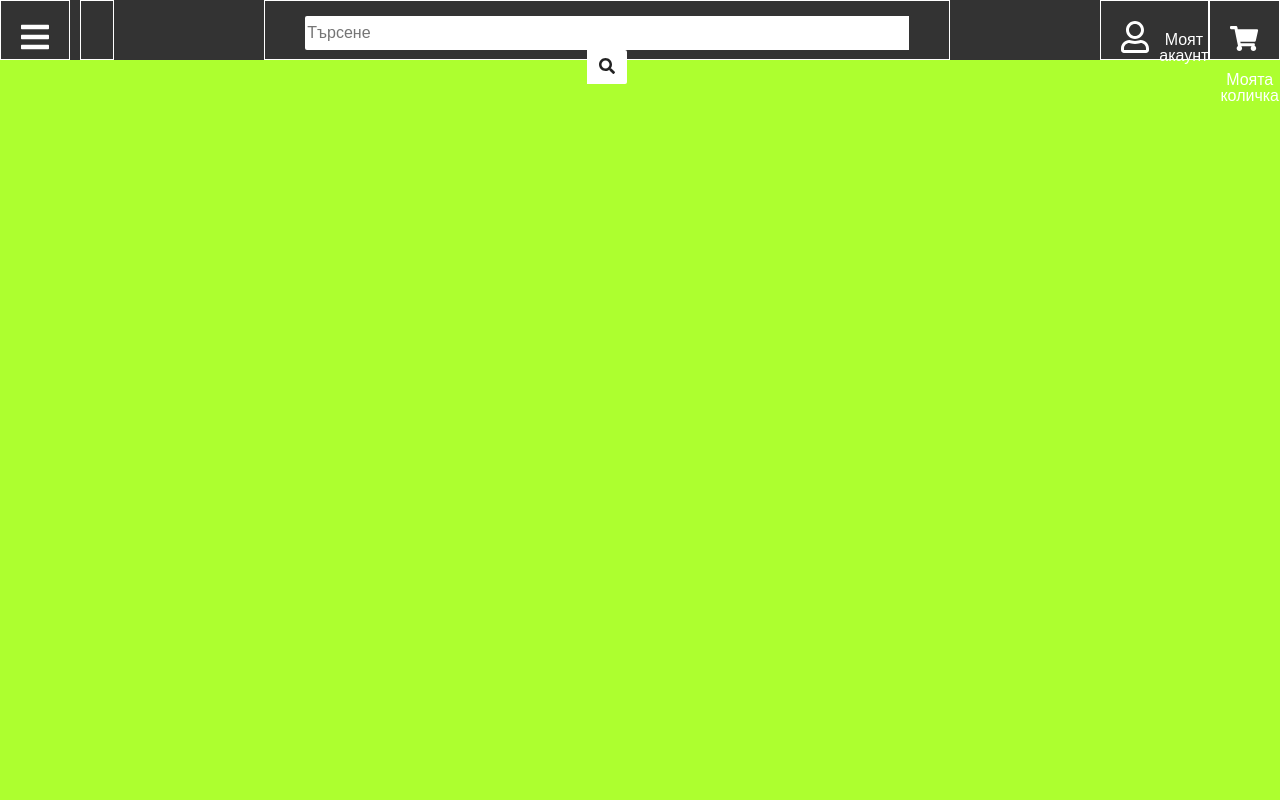
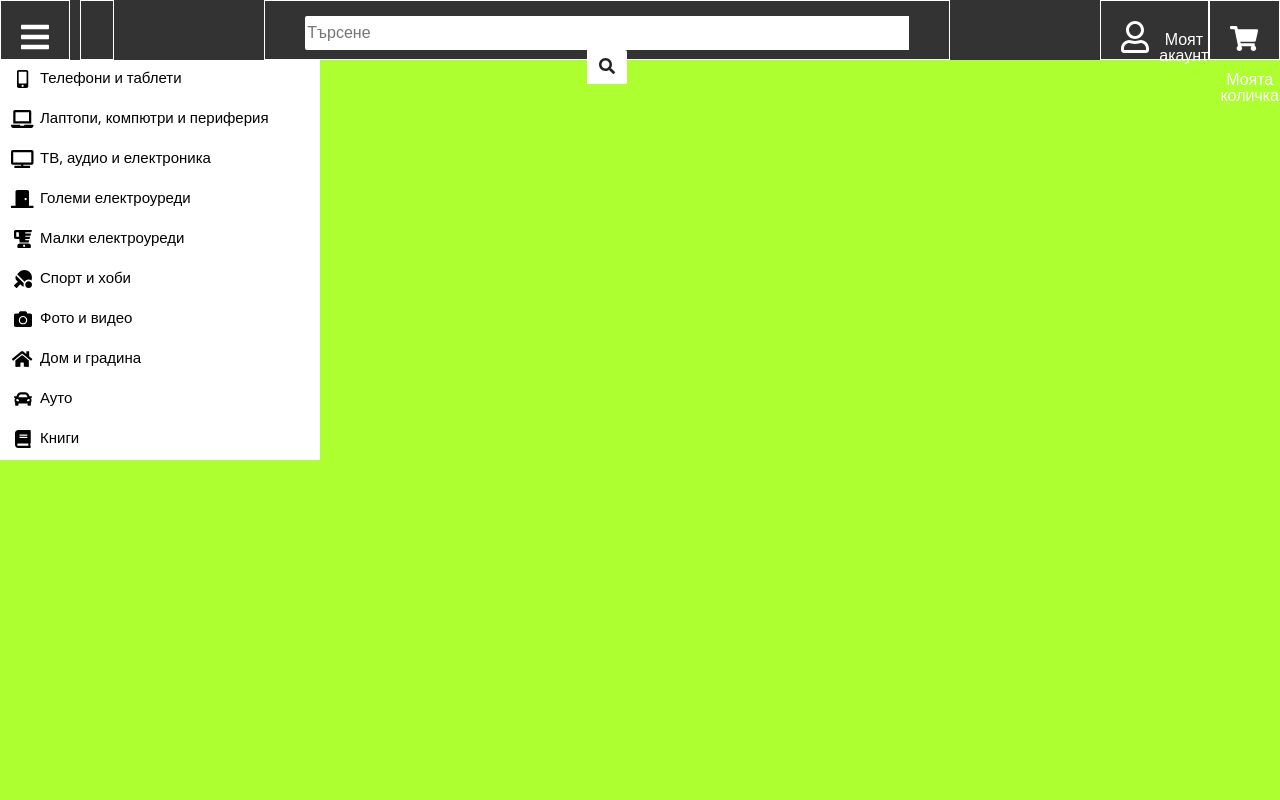
Before and after one commit to YalchanNiyaziev/eStore-client, a React (Create React App) app: page / in a window 1280 px wide. Shown: the top 800 px of the page. Built offline with nearby package versions, Linux system fonts and the light colour scheme.

Commit message:
add menu navigation component

```diff
--- a/src/App.css
+++ b/src/App.css
@@ -1,3 +1,6 @@
+@import "./style/reset.css";
+@import url('https://fonts.googleapis.com/css2?family=Open+Sans&display=swap');
 .App {
   text-align: center;
+  font-family: 'Open Sans',sans-serif;
 }
--- a/src/components/Main.js
+++ b/src/components/Main.js
@@ -1,10 +1,79 @@
 import React from 'react';
 import '../style/HomeMain.css'
+import MenuNavigation from "./MenuNavigation";
+import {faMobileAlt} from "@fortawesome/free-solid-svg-icons/faMobileAlt";
+import {faTv} from "@fortawesome/free-solid-svg-icons/faTv";
+import {faLaptop} from "@fortawesome/free-solid-svg-icons/faLaptop";
+import {faDoorClosed} from "@fortawesome/free-solid-svg-icons/faDoorClosed";
+import {faBlender} from "@fortawesome/free-solid-svg-icons/faBlender";
+import {faBook} from "@fortawesome/free-solid-svg-icons/faBook";
+import {faTableTennis} from "@fortawesome/free-solid-svg-icons/faTableTennis";
+import {faCamera} from "@fortawesome/free-solid-svg-icons/faCamera";
+import {faCar} from "@fortawesome/free-solid-svg-icons/faCar";
+import {faHome} from "@fortawesome/free-solid-svg-icons/faHome";
+
+function createMenuElements() {
+    const menuNavElements = [];
+    const phoneAndTabletsElement = {
+        icon: faMobileAlt,
+        text: "Телефони и таблети"
+    };
+    const laptopsAndPcElement = {
+        icon: faLaptop,
+        text: "Лаптопи, компютри и периферия"
+    };
+    const tvAudioAndElectronicsElement = {
+        icon: faTv,
+        text: "ТВ, аудио и електроника"
+    };
+    const appliancesElement = {
+        icon: faDoorClosed,
+        text: "Големи електроуреди"
+    };
+    const smallAppliancesElement = {
+        icon: faBlender,
+        text: "Малки електроуреди"
+    };
+
+    const sportElement = {
+        icon: faTableTennis,
+        text: "Спорт и хоби"
+    };
+    const photoAndVideoElement = {
+        icon: faCamera,
+        text: "Фото и видео"
+    };
+    const homeElement={
+        icon:faHome,
+        text:"Дом и градина"
+    }
+    const automativeElement = {
+        icon: faCar,
+        text: "Ауто"
+    };
+    const booksElement = {
+        icon: faBook,
+        text: "Книги"
+    }
+    menuNavElements.push(phoneAndTabletsElement);
+    menuNavElements.push(laptopsAndPcElement);
+    menuNavElements.push(tvAudioAndElectronicsElement);
+    menuNavElements.push(appliancesElement);
+    menuNavElements.push(smallAppliancesElement);
+    menuNavElements.push(sportElement);
+    menuNavElements.push(photoAndVideoElement);
+    menuNavElements.push(homeElement);
+    menuNavElements.push(automativeElement);
+    menuNavElements.push(booksElement);
+
+    return menuNavElements;
+}
 
 function Main() {
-    return(
+    const menuNavElements = createMenuElements();
+    return (
         <div id="main-container">
-
+            <MenuNavigation menuElements={menuNavElements}/>
         </div>
     )
 }
--- /dev/null
+++ b/src/components/MenuNavigation.js
@@ -0,0 +1,23 @@
+import React from 'react';
+import {faShoppingCart} from "@fortawesome/free-solid-svg-icons/faShoppingCart";
+import {FontAwesomeIcon} from "@fortawesome/react-fontawesome";
+import {faMobileAlt} from "@fortawesome/free-solid-svg-icons/faMobileAlt";
+import '../style/MenuNavigatin.css'
+
+export default function MenuNavigation(props) {
+    return (
+        <div id="navigation-container">
+            <ul>
+                {props.menuElements.map((e, index) => {
+                    return (
+                        <li className="nav-element" key={index}>
+                            <div className="menu-nav-icon">
+                                <FontAwesomeIcon icon={e.icon}/>
+                            </div>
+                            <div className="menu-nav-text">{e.text}</div>
+                        </li>)
+                })}
+            </ul>
+        </div>
+    );
+}
--- a/src/style/AppFooter.css
+++ b/src/style/AppFooter.css
@@ -1,13 +1,9 @@
-@import "reset.css";
-@import url('https://fonts.googleapis.com/css2?family=Open+Sans&display=swap');
-
 #footer-container {
     color: white;
     background-color: #333;
     height: 270px;
     display: flex;
     justify-content: center;
-    font-family: 'Open Sans',sans-serif;
 }
 
 .footer-element-container {
--- a/src/style/AppHeader.css
+++ b/src/style/AppHeader.css
@@ -1,14 +1,13 @@
 @import "reset.css";
-@import url('https://fonts.googleapis.com/css2?family=Open+Sans&display=swap');
 
 #header-container {
     margin-top: 0;
     background-color: #333;
     height: 60px;
     display: flex;
+    justify-content: center;
     position: sticky;
     top: 0;
-    font-family: 'Open Sans',sans-serif;
 }
 
 .wrapper {
--- /dev/null
+++ b/src/style/MenuNavigatin.css
@@ -0,0 +1,34 @@
+@import "reset.css";
+
+#navigation-container {
+    background-color: white;
+    color: black;
+    width: 320px;
+}
+
+.menu-nav-icon {
+    margin: 10px 5px 10px 10px;
+    /*border: 2px solid darkgoldenrod;*/
+    width: 25px;
+    font-size: 18px;
+}
+
+.nav-element {
+    cursor: pointer;
+    /*border: 1px solid red;*/
+    display: flex;
+    height: 40px;
+}
+.nav-element:hover{
+    border: 1px solid lightgrey;
+    color: orangered;
+}
+.menu-nav-text {
+    /*border: 1px solid blue;*/
+    text-align: left;
+    word-wrap: break-word;
+    font-size: 15px;
+    padding-top: 10px;
+
+
+}
```
